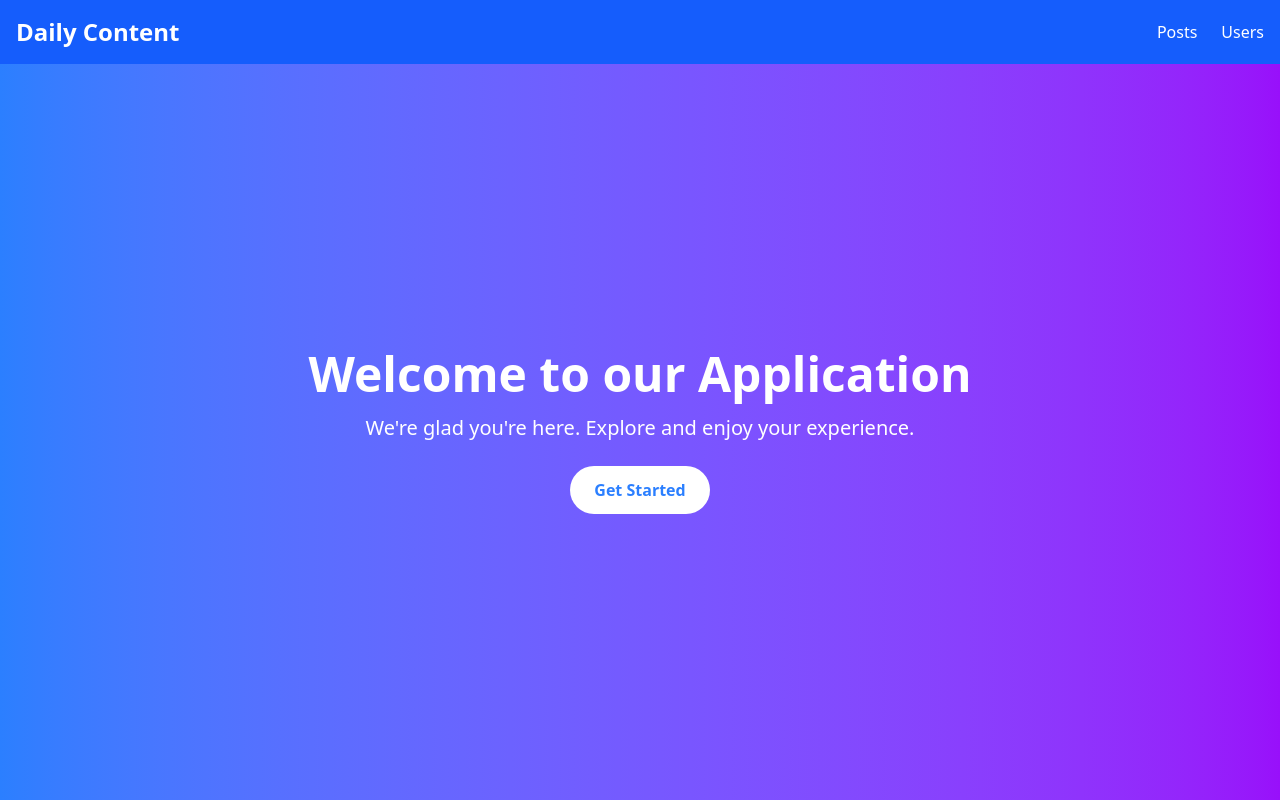
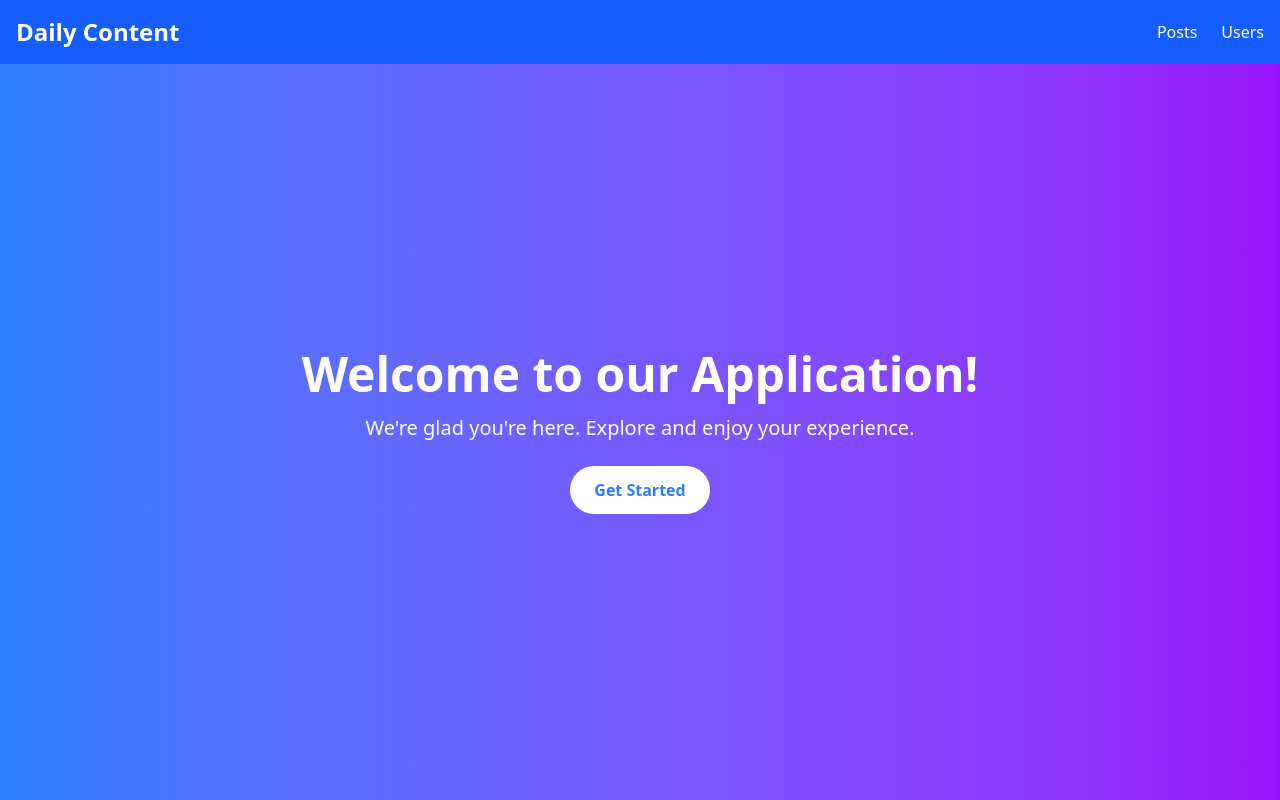
Before and after one commit to OryemaStephen/alx-project-0x01-setup, a Next.js app in the folder alx-project-0x01/: page / in a window 1280 px wide. Built offline with nearby package versions, Linux system fonts and the light colour scheme.

Commit message:
Updated index content

```diff
--- a/alx-project-0x01/pages/index.tsx
+++ b/alx-project-0x01/pages/index.tsx
@@ -8,7 +8,7 @@ const Home: React.FC = () => {
       <main className="flex-grow flex justify-center items-center bg-gradient-to-r from-blue-500 to-purple-600">
         <div className="text-center">
           <h1 className="text-5xl font-bold text-white">
-            Welcome to our Application
+            Welcome to our Application!
           </h1>
           <p className="mt-4 text-xl text-white">
             We&apos;re glad you&apos;re here. Explore and enjoy your experience.
```
